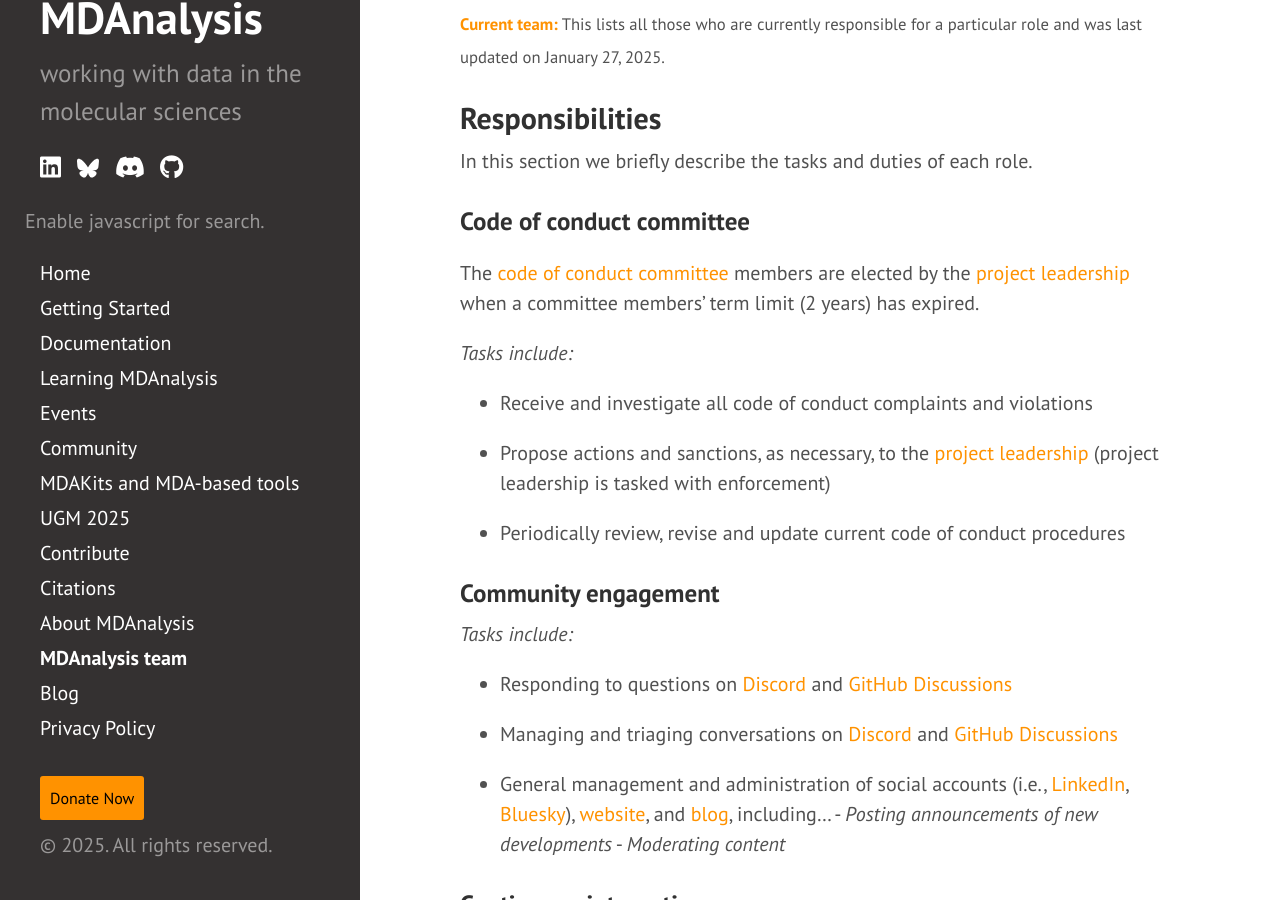
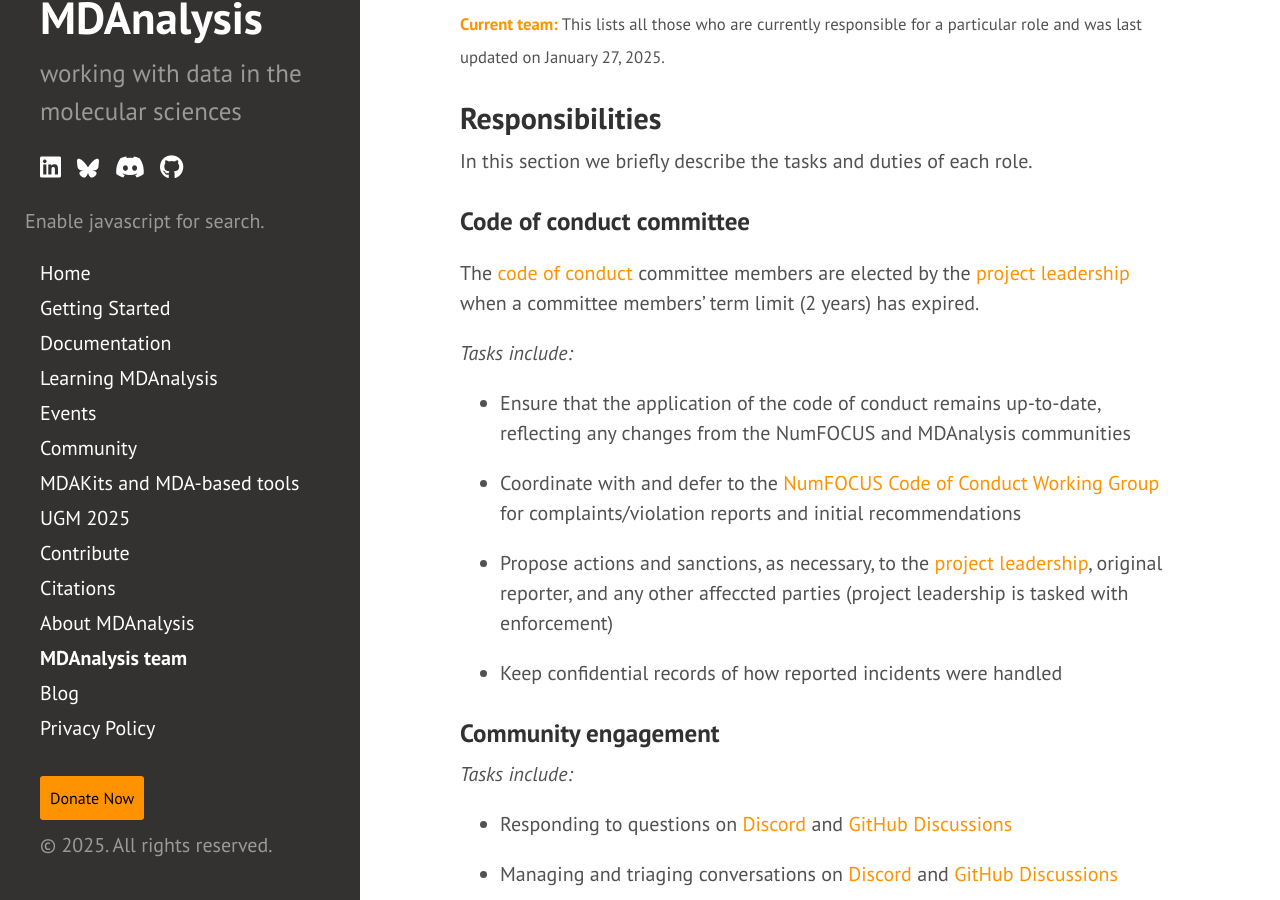
Before and after one commit to MDAnalysis/MDAnalysis.github.io, a Jekyll site: the page built from pages/team.md, in a window 1280 px wide and 900 px high, scrolled down 2104 px. Built offline with Jekyll 4.4.1, drawn with Linux system fonts in a browser that asks for light colours; comment, search, counter and statistics services are not loaded.

Commit message:
Fix broken links on teams page and align with NF CoC process
Closes https://github.com/MDAnalysis/MDAnalysis.github.io/issues/474

```diff
--- a/_data/team/roles/code_of_conduct.yml
+++ b/_data/team/roles/code_of_conduct.yml
@@ -1,11 +1,12 @@
 role: Code of conduct committee
 description: |
-  The [code of conduct committee](https://www.mdanalysis.org/pages/conduct/) members
-  are elected by the [project leadership](https://www.mdanalysis.org/about/#governance) when a committee members' term limit (2 years) has expired.
+  The [code of conduct](https://www.mdanalysis.org/conduct/) committee members
+  are elected by the [project leadership](https://www.mdanalysis.org/pages/governance/) when a committee members' term limit (2 years) has expired.
 tasks:
-  - Receive and investigate all code of conduct complaints and violations
-  - Propose actions and sanctions, as necessary, to the [project leadership](https://www.mdanalysis.org/about/#governance) (project leadership is tasked with enforcement)
-  - Periodically review, revise and update current code of conduct procedures
+  - Ensure that the application of the code of conduct remains up-to-date, reflecting any changes from the NumFOCUS and MDAnalysis communities
+  - Coordinate with and defer to the [NumFOCUS Code of Conduct Working Group](https://www.mdanalysis.org/conduct/#who-will-receive-your-report) for complaints/violation reports and initial recommendations
+  - Propose actions and sanctions, as necessary, to the [project leadership](https://www.mdanalysis.org/pages/governance/), original reporter, and any other affeccted parties (project leadership is tasked with enforcement)
+  - Keep confidential records of how reported incidents were handled
 
 current_members:
   - "[Jenna Swarthout Goddard](https://github.com/jennaswa)"
```
